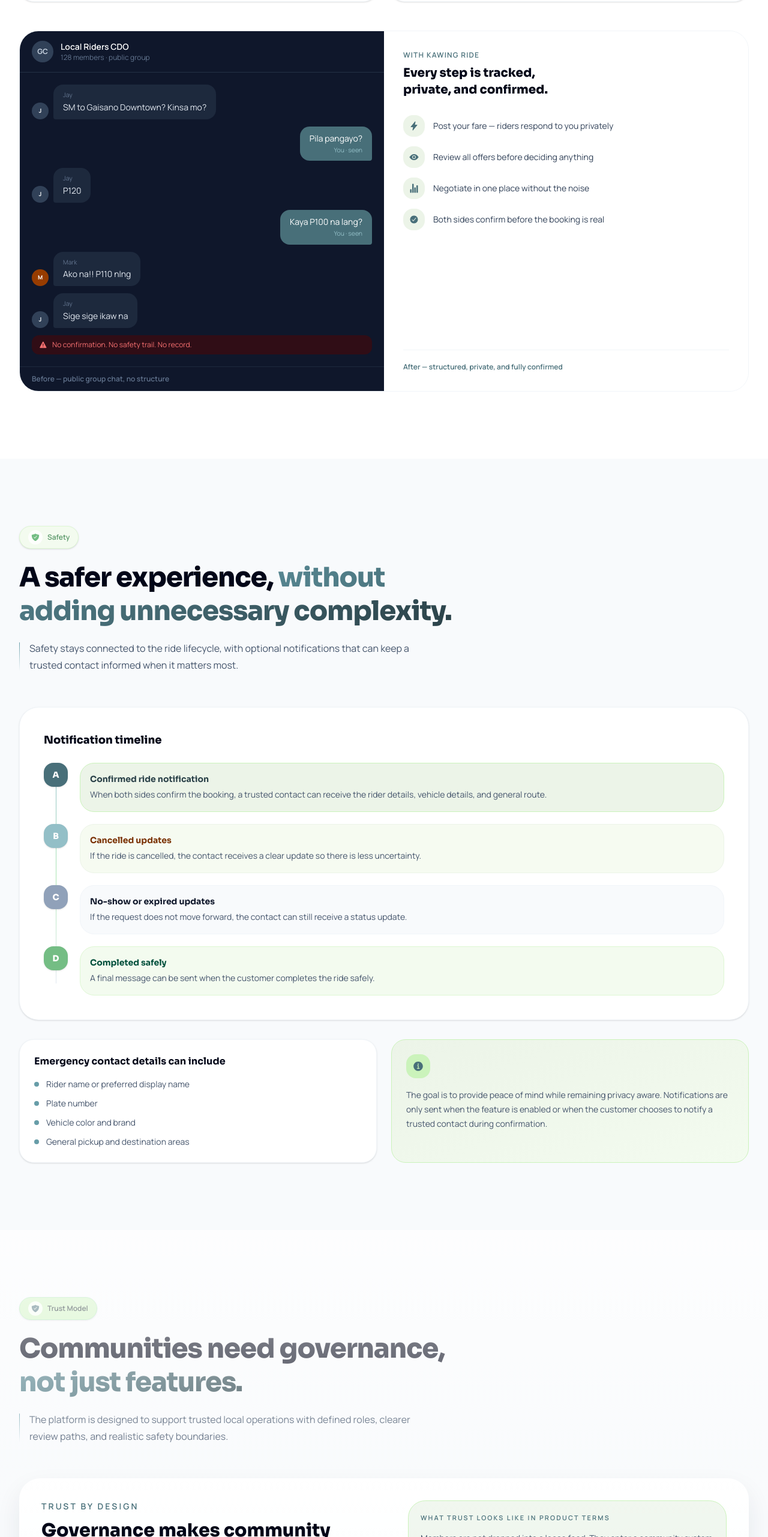
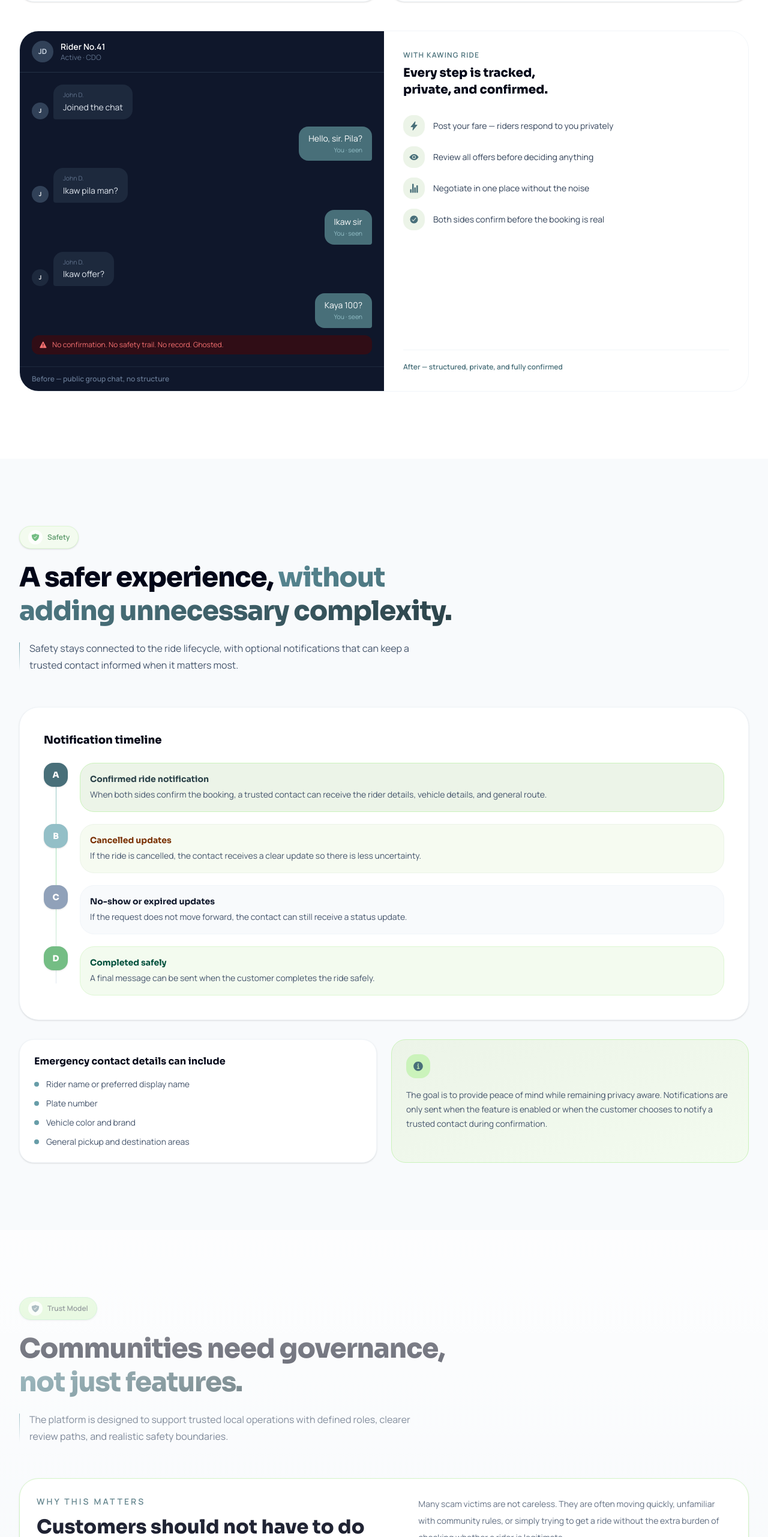
Before and after one commit to kloyaa/kawingride, a Next.js app: page / in a window 1280 px wide. Shown: the part 5623-8186 px from the top of the page at 60% size. Built offline with nearby package versions, Linux system fonts and the light colour scheme; no server answers.

Commit message:
fix: pricing adjustments

```diff
--- a/components/landing/about-page.tsx
+++ b/components/landing/about-page.tsx
@@ -6,6 +6,7 @@ import {
   missionDescription,
   missionPillars,
   platformIdentity,
+  trustStory,
 } from "./content";
 import { FounderNoteCard } from "./founder-note-card";
 import { Reveal } from "./reveal";
@@ -142,6 +143,23 @@ export function AboutPage({ initialTheme = "light" }: AboutPageProps) {
                 </Link>
               </Reveal>
             </div>
+
+            <Reveal
+              delay={0.1}
+              className="mt-5 rounded-[2rem] border border-brand-100 bg-white p-6 shadow-sm dark:border-brand-500/20 dark:bg-slate-900 sm:p-7"
+            >
+              <p className="text-sm font-semibold uppercase tracking-[0.22em] text-brand-700 dark:text-brand-300">
+                Why trust matters
+              </p>
+              <h3 className="mt-4 font-display text-2xl font-extrabold leading-tight text-slate-950 dark:text-white sm:text-[2rem]">
+                {trustStory.title}
+              </h3>
+              <div className="mt-5 space-y-4 text-sm leading-7 text-slate-600 dark:text-slate-300 sm:text-[0.98rem]">
+                {trustStory.paragraphs.map((paragraph) => (
+                  <p key={paragraph}>{paragraph}</p>
+                ))}
+              </div>
+            </Reveal>
           </div>
         </section>
 
--- a/components/landing/content.ts
+++ b/components/landing/content.ts
@@ -175,6 +175,15 @@ export const founderNote = {
   quote:
     "We want booking a community ride to feel calm, private, and respectful from the start.",
   attribution: "A note from the founder",
+};
+
+export const trustStory = {
+  title: "Customers should not have to do detective work before every ride.",
+  paragraphs: [
+    "Many scam victims are not careless. They are often moving quickly, unfamiliar with community rules, or simply trying to get a ride without the extra burden of checking whether a rider is legitimate.",
+    "Kawing Ride is designed to remove that burden from the customer side. Riders go through proper verification before they can serve the community, and device fingerprints are actively monitored to strengthen protection for both customers and riders.",
+    "The goal is to make trusted access feel normal from the start, so safety does not depend on whether a busy customer remembered to run a background check alone.",
+  ],
 };
 
 export const heroHighlights: FeatureCard[] = [
@@ -568,13 +577,14 @@ export const pricingPlans: PricingPlan[] = [
       },
       {
         name: "Standard",
-        price: "₱60",
-        discount: "Good reputation may reduce this to ₱40 per month.",
+        price: "₱100",
+        discount: "Good reputation may reduce this to ₱80 per month.",
         sections: [
           {
             title: "Everything in Free, plus",
             items: [
               "Emergency contact notifications",
+              "Live location sharing",
               "Reward points and redemptions",
               "Priority access to customer incentives tied to strong community standing",
             ],
@@ -592,9 +602,9 @@ export const pricingPlans: PricingPlan[] = [
     tiers: [
       {
         name: "Rider",
-        price: "₱270",
-        description: "₱250 per month after the first month",
-        discount: "Good reputation may reduce this to ₱200 per month.",
+        price: "₱330",
+        description: "₱300 per month after the first month",
+        discount: "Approximately ₱11 per day, which is less than the cost of one ride for many customers.",
         badge: "Most common",
         featured: true,
         sections: [
@@ -603,7 +613,7 @@ export const pricingPlans: PricingPlan[] = [
             items: [
               "Bid, counter, or suggest meter on every ride request",
               "View live gas price ranges in your city",
-              "Use admin-set per-km rates when suggesting meter fares",
+              "Access built-in tools",
               "Earn points and access rewards",
               "Maintain a full rider and vehicle profile",
               "Build trust through ride history and ratings",
@@ -622,8 +632,8 @@ export const pricingPlans: PricingPlan[] = [
     tiers: [
       {
         name: "Community Admin",
-        price: "₱500",
-        discount: "Strong community performance may reduce this to ₱300 per month.",
+        price: "₱1,300",
+        discount: "Strong community performance may reduce this to ₱1,000 per month.",
         sections: [
           {
             title: "Included access",
--- a/components/landing/landing-page.tsx
+++ b/components/landing/landing-page.tsx
@@ -23,6 +23,7 @@ import {
   solutionPillars,
   privacyAssurances,
   trustBoundaries,
+  trustStory,
   trustPillars,
 } from "./content";
 import { FaqAccordion } from "./faq-accordion";
@@ -294,7 +295,7 @@ export function LandingPage({ initialTheme = "light" }: LandingPageProps) {
                   <p className="mt-3 text-base leading-7 text-slate-600 dark:text-slate-300">{platformIdentity}</p>
                   <div className="mt-6 border-t border-slate-100 pt-5 dark:border-slate-800">
                     <p className="text-xs font-semibold uppercase tracking-widest text-slate-400 dark:text-slate-500">
-                      Why "Kawing"
+                      Why &quot;Kawing&quot;
                     </p>
                     <p className="mt-2 text-sm leading-7 text-slate-600 dark:text-slate-300">{brandMeaning}</p>
                   </div>
@@ -307,7 +308,7 @@ export function LandingPage({ initialTheme = "light" }: LandingPageProps) {
                     Our Story
                   </p>
                   <h3 className="mt-3 font-display text-2xl font-extrabold text-slate-950 dark:text-white">
-                    The context behind what we're building.
+                    The context behind what we&apos;re building.
                   </h3>
                   <p className="mt-3 flex-1 text-sm leading-7 text-slate-600 dark:text-slate-300">
                     The founder note and brand origin story live on a lighter page so this one stays focused on
@@ -455,22 +456,22 @@ export function LandingPage({ initialTheme = "light" }: LandingPageProps) {
                 <div className="flex flex-col bg-slate-900 dark:bg-slate-950">
                   <div className="flex items-center gap-3 border-b border-slate-700/60 px-5 py-4">
                     <div className="flex h-9 w-9 items-center justify-center rounded-full bg-slate-700 text-xs font-bold text-slate-300">
-                      GC
+                      JD
                     </div>
                     <div>
-                      <p className="text-sm font-semibold text-white">Local Riders CDO</p>
-                      <p className="text-xs text-slate-500">128 members · public group</p>
+                      <p className="text-sm font-semibold text-white">Rider No.41</p>
+                      <p className="text-xs text-slate-500">Active · CDO</p>
                     </div>
                   </div>
 
                   <div className="flex-1 space-y-3 p-5">
                     {[
-                      { side: "left", name: "Jay", color: "bg-slate-700", text: "SM to Gaisano Downtown? Kinsa mo?" },
-                      { side: "right", text: "Pila pangayo?" },
-                      { side: "left", name: "Jay", color: "bg-slate-700", text: "P120" },
-                      { side: "right", text: "Kaya P100 na lang?" },
-                      { side: "left", name: "Mark", color: "bg-amber-800", text: "Ako na!! P110 nlng" },
-                      { side: "left", name: "Jay", color: "bg-slate-700", text: "Sige sige ikaw na" },
+                      { side: "left", name: "John D.", color: "bg-slate-700", text: "Joined the chat" },
+                      { side: "right", text: "Hello, sir. Pila?" },
+                      { side: "left", name: "John D.", color: "bg-slate-700", text: "Ikaw pila man?" },
+                      { side: "right", text: "Ikaw sir" },
+                      { side: "left", name: "John D.", color: "bg-slate-800", text: "Ikaw offer?" },
+                      { side: "right", text: "Kaya 100?" },
                     ].map((msg, i) =>
                       msg.side === "left" ? (
                         <div key={i} className="flex items-end gap-2">
@@ -494,7 +495,7 @@ export function LandingPage({ initialTheme = "light" }: LandingPageProps) {
 
                     <div className="flex items-center gap-2 rounded-xl bg-red-950/60 px-3 py-2 text-xs text-red-400">
                       <Icon name="warning" className="h-3.5 w-3.5 shrink-0" />
-                      No confirmation. No safety trail. No record.
+                      No confirmation. No safety trail. No record. Ghosted.
                     </div>
                   </div>
 
@@ -628,6 +629,25 @@ export function LandingPage({ initialTheme = "light" }: LandingPageProps) {
             />
 
             <div className="mt-14 space-y-6">
+              <Reveal className="rounded-[2rem] border border-brand-100 bg-white p-6 shadow-sm dark:border-brand-500/20 dark:bg-slate-900 sm:p-7">
+                <div className="grid gap-6 lg:grid-cols-[minmax(0,1.08fr)_minmax(0,0.92fr)] lg:items-start">
+                  <div>
+                    <p className="text-sm font-semibold uppercase tracking-[0.22em] text-brand-700 dark:text-brand-300">
+                      Why this matters
+                    </p>
+                    <h3 className="mt-3 font-display text-2xl font-extrabold leading-tight text-slate-950 dark:text-white sm:text-[2rem]">
+                      {trustStory.title}
+                    </h3>
+                  </div>
+
+                  <div className="space-y-4 text-sm leading-7 text-slate-600 dark:text-slate-300">
+                    {trustStory.paragraphs.map((paragraph) => (
+                      <p key={paragraph}>{paragraph}</p>
+                    ))}
+                  </div>
+                </div>
+              </Reveal>
+
               <Reveal className="surface-panel relative overflow-hidden rounded-[2.2rem] p-7 sm:p-9">
                 <div className="grid gap-6 xl:grid-cols-[minmax(0,1.05fr)_minmax(0,0.95fr)] xl:items-start">
                   <div>
```
